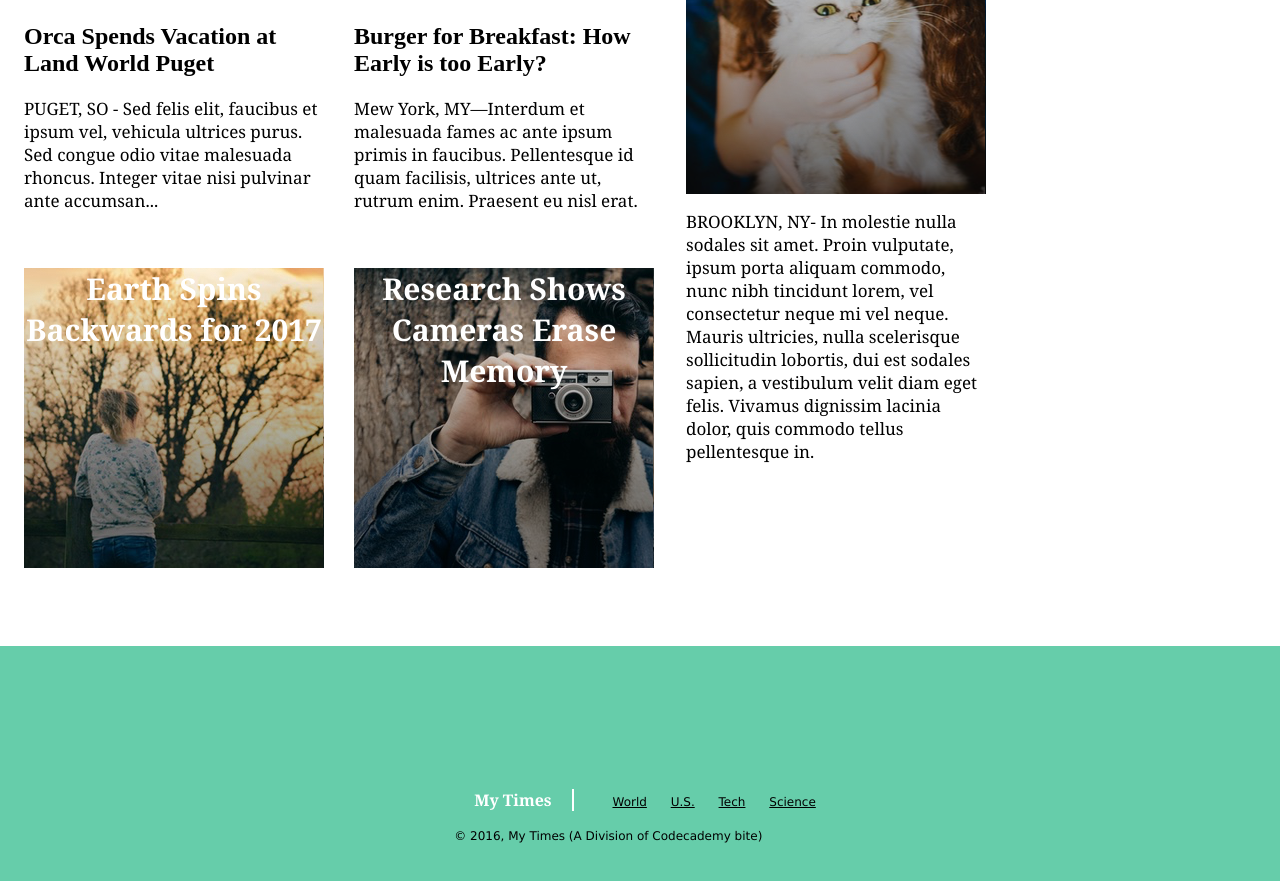
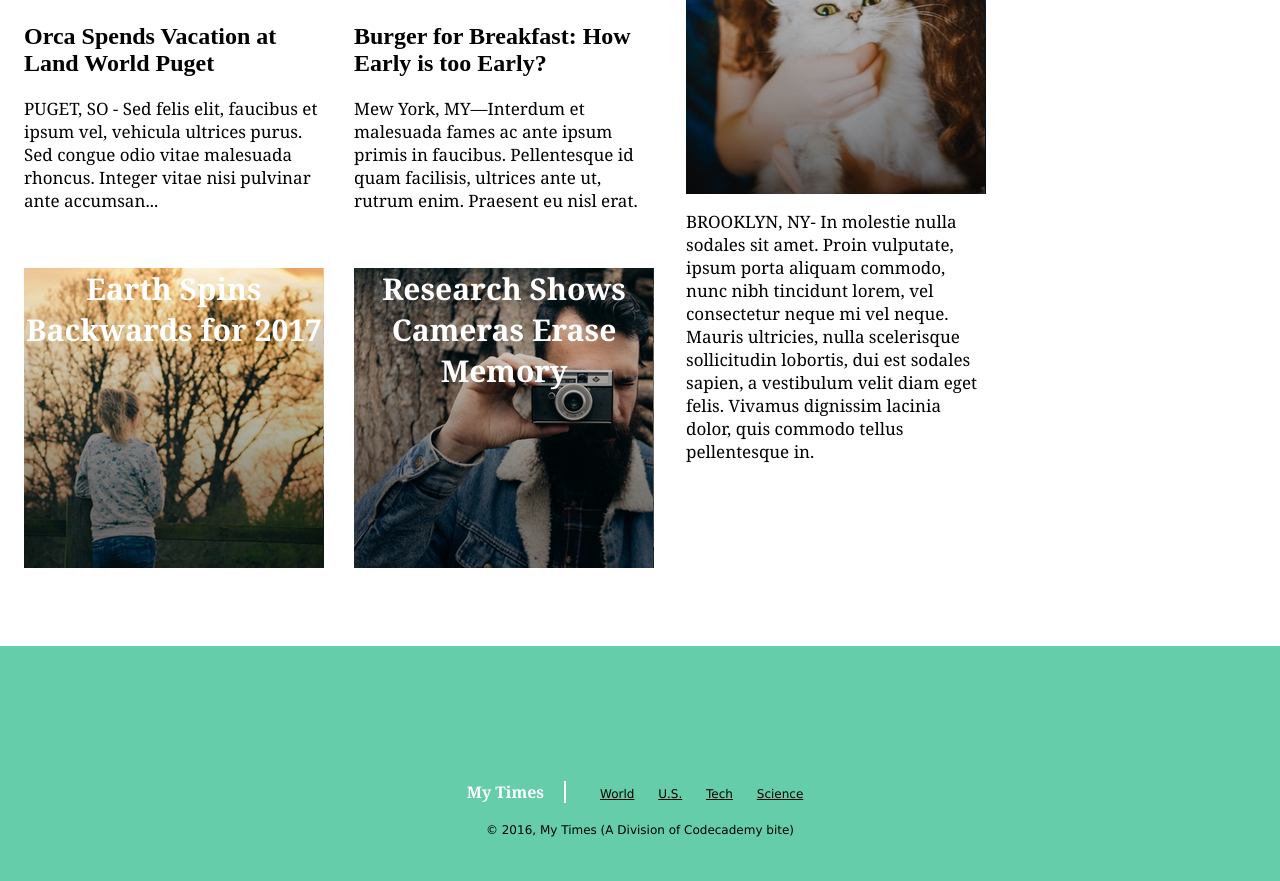
Before and after one commit to joshpetras/my-times, a plain HTML site: page index.html in a window 1280 px wide. Shown: the part 716-1597 px from the top of the page. Drawn offline with Linux system fonts and the light colour scheme.

Commit message:
Complete footer and finalize css code.

```diff
--- a/resources/css/style.css
+++ b/resources/css/style.css
@@ -1,4 +1,5 @@
 /* header section */
+
 header {
   font-family: Verdana;
   font-size: 14px;
@@ -38,7 +39,7 @@ header nav {
   align-content: flex-end;
 }
 
-nav span {
+header nav span {
   display: inline-block;
   padding: 20px 10px;
 }
@@ -50,6 +51,7 @@ nav a {
 body {
   margin: 0px;
 }
+
 
 /* content section */
 
@@ -153,6 +155,9 @@ body {
   padding: 11px 20px;
 }
 
+
+/* footer section */
+
 footer {
   display: flex;
   flex-direction: column;
@@ -166,10 +171,13 @@ footer {
   height: 325px;
 }
 
+footer .info {
+
+}
+
 footer .title {
   font-family: Georgia;
-  font-size: 16px;
-  font-weight: bold;
+  font-size: 16px;font-weight: bold;
   color: white;
   border-right: 2px solid white;
   padding: 0px 20px;
@@ -177,5 +185,19 @@ footer .title {
 
 footer nav {
   display: inline-block;
-  padding-left: 25px;
+  padding: 0px 20px;
 }
+
+footer nav span {
+  padding: 0px 10px;
+  margin: 10px 0px;
+}
+
+footer .copyright {
+  justify-content: center;
+  display: flex;
+}
+
+footer .copyright span {
+  margin-top: 20px;
+}
```
